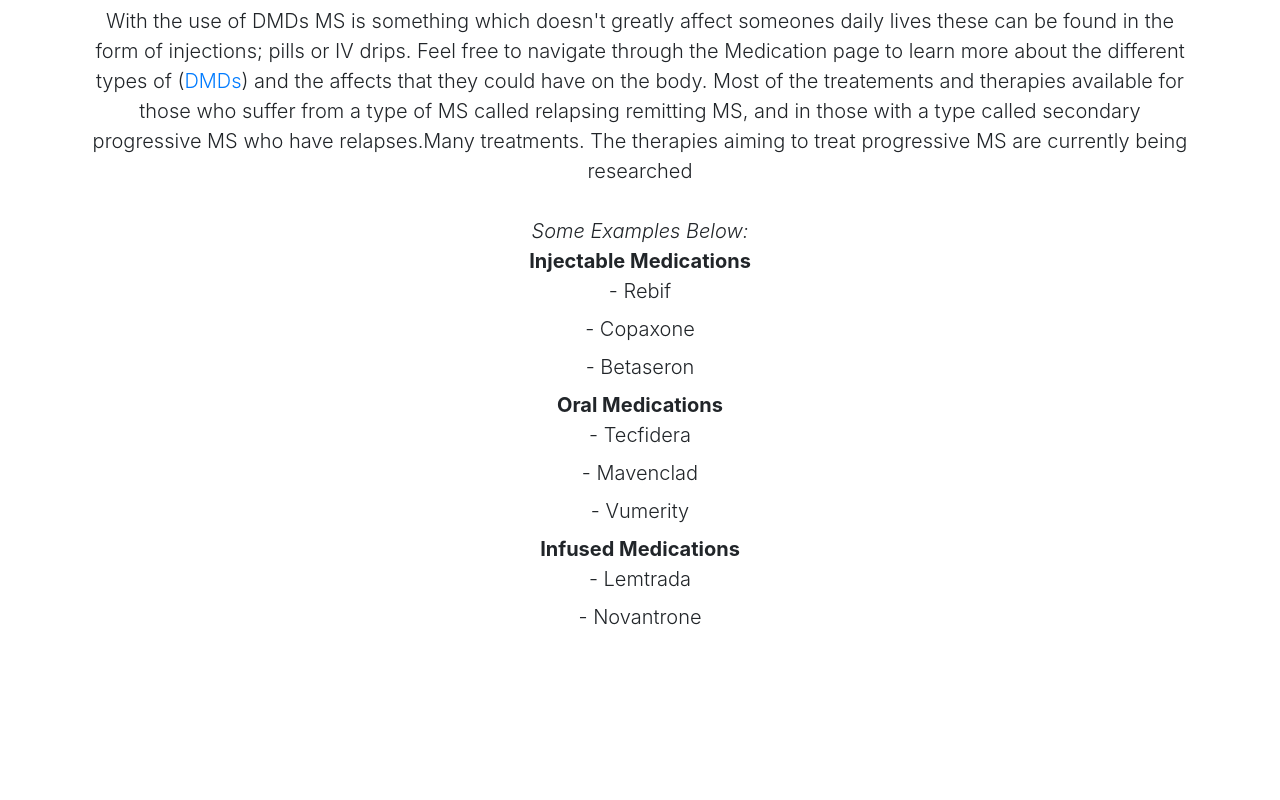
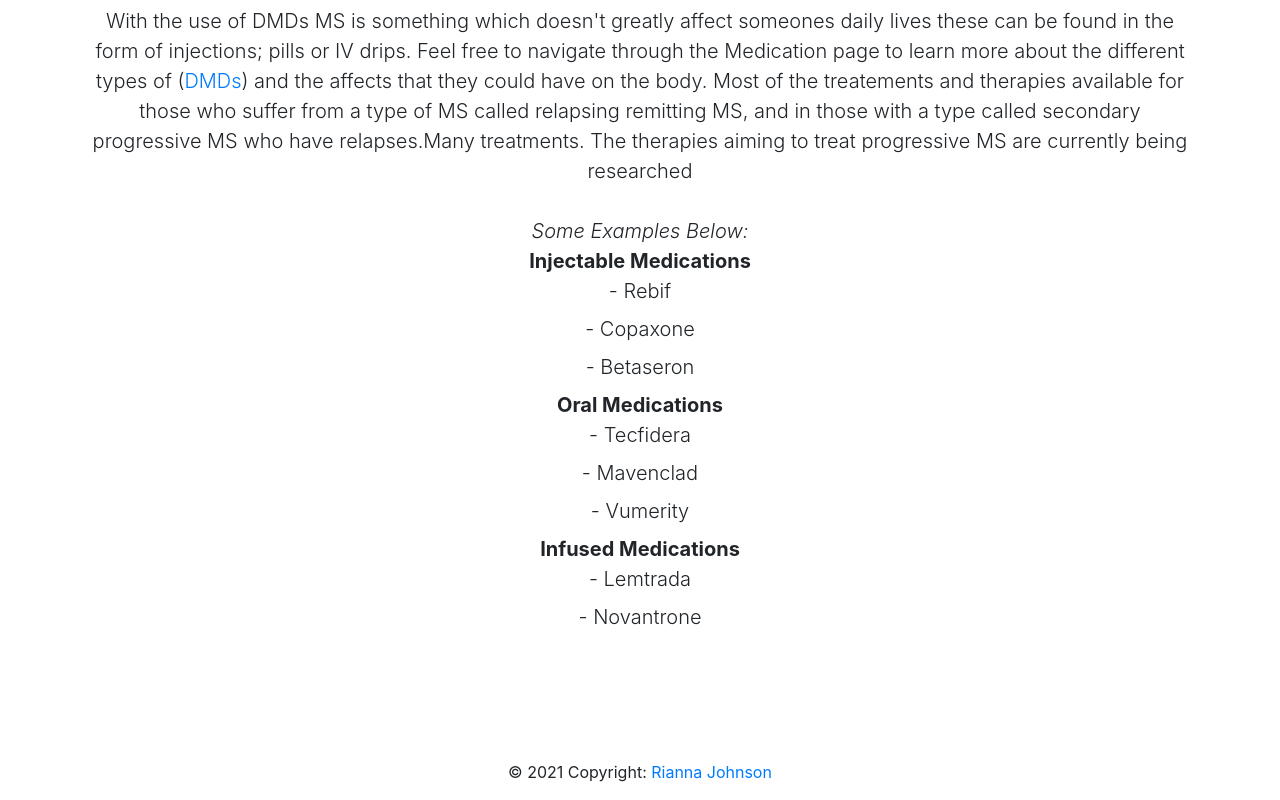
Before and after one commit to RQAJohnson/ms-blog, a React (Create React App) app: page / in a window 1280 px wide. Shown: the part 1686-2486 px from the top of the page. Before the commit the page ends 2382 px from the top, so only its background shows below. Built offline with nearby package versions, Linux system fonts and the light colour scheme.

Commit message:
Footer has been added to the webpage

```diff
--- a/src/App.js
+++ b/src/App.js
@@ -9,6 +9,7 @@
 import MSSociety from './Components/External/MSSociety';
 import NHSWebsite from './Components/External/NHSWebsite';
 import Medication from './Components/Medication/Medication';
+import Footer from './Components/Footer';
 
 
 function App() {
@@ -50,6 +51,7 @@
       <NHSWebsite/>
      </Route>
      </Switch>
+     <Footer/>
      </Router>
 
     </div>
--- /dev/null
+++ b/src/Components/Footer.jsx
@@ -0,0 +1,18 @@
+const Footer = () => {
+    return (
+        <>
+        <br></br>
+        <br></br>
+           <footer class="page-footer font-small blue">
+
+<div class="footer-copyright text-center py-3">© 2021 Copyright:
+  <a href="https://github.com/RQAJohnson/ms-blog"> Rianna Johnson</a>
+</div>
+
+
+</footer>
+        </>
+    )
+}
+
+export default Footer
--- a/src/Components/Medication/Medication.jsx
+++ b/src/Components/Medication/Medication.jsx
@@ -70,6 +70,7 @@
             <p>For further on MS treatments and therapies: <Link to={{ pathname:"https://www.healthline.com/health/multiple-sclerosis/drugs#injections-and-infusions"}} target="NHSwebsite"> Health Line</Link>
             </p>
 
+
     </div>
         </>
     );
--- a/src/Components/Navigation.jsx
+++ b/src/Components/Navigation.jsx
@@ -22,7 +22,7 @@
   return (
       <>
     <div>
-      <Navbar color="light" light expand="md">
+      <Navbar color="#bfc2bc" light expand="md">
         <NavbarBrand href="/" className="display-2">MS</NavbarBrand>
         <NavbarToggler onClick={toggle} />
         <Collapse isOpen={isOpen} navbar>
```
